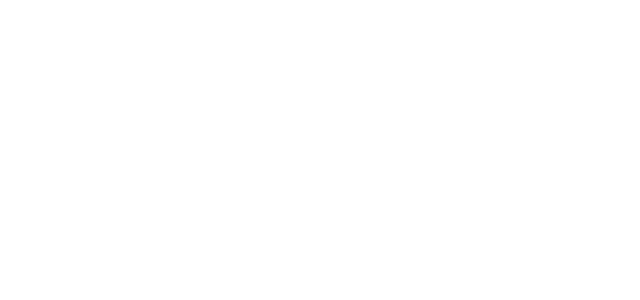
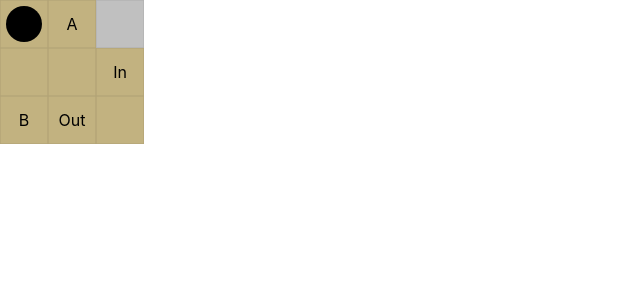
Before and after one commit to borodean/demo-pathfinder, a React (Create React App) app: page / in a window 1280 px wide. Shown: the top 300 px of the page, without its empty margins (0-640 px from the left). Built offline with nearby package versions, Linux system fonts and the light colour scheme.

Commit message:
Basic Grid / Cell components implementation

```diff
--- a/src/components/App/index.tsx
+++ b/src/components/App/index.tsx
@@ -1,7 +1,13 @@
 import React from 'react';
 
+import Grid from 'components/Grid';
+
 const App = () => {
-  return <div></div>;
+  return (
+    <div>
+      <Grid />
+    </div>
+  );
 };
 
 export default App;
--- /dev/null
+++ b/src/components/Cell/index.tsx
@@ -0,0 +1,19 @@
+import React, {FunctionComponent} from 'react';
+
+import {CellType} from 'config/constants';
+
+import {Cell} from './styles';
+
+type Props = {
+  type?: CellType;
+};
+
+const CellComponent: FunctionComponent<Props> = props => {
+  return <Cell {...props} />;
+};
+
+CellComponent.defaultProps = {
+  type: CellType.Regular
+};
+
+export default CellComponent;
--- /dev/null
+++ b/src/components/Cell/styles.tsx
@@ -0,0 +1,45 @@
+import React from 'react';
+import styled from 'styled-components';
+
+import {CellSize, CellType} from 'config/constants';
+
+export const Cell = styled(({type, ...props}) => <div {...props} />)`
+  align-items: center;
+  background: #c2b280;
+  box-shadow: inset 0 0 0 0.5px rgba(0, 0, 0, 0.1);
+  display: flex;
+  height: ${CellSize}px;
+  justify-content: center;
+  width: ${CellSize}px;
+
+  ${p => p.type === CellType.Boulder && `
+    &::after {
+      background: black;
+      border-radius: 50%;
+      content: '';
+      display: block;
+      height: 75%;
+      width: 75%;
+    }
+  `}
+
+  ${p => p.type === CellType.Gravel && `
+    background: silver;
+  `}
+
+  ${p => p.type === CellType.StartingLocation && `
+    &::after { content: 'A' }
+  `}
+
+  ${p => p.type === CellType.TargetLocation && `
+    &::after { content: 'B' }
+  `}
+
+  ${p => p.type === CellType.WormholeEntrance && `
+    &::after { content: 'In' }
+  `}
+
+  ${p => p.type === CellType.WormholeExit && `
+    &::after { content: 'Out' }
+  `}
+`;
--- /dev/null
+++ b/src/components/Grid/index.tsx
@@ -0,0 +1,23 @@
+import React, {FunctionComponent} from 'react';
+
+import {CellType} from 'config/constants';
+
+import {Cell, Grid} from './styles';
+
+const GridComponent: FunctionComponent = () => {
+  return (
+    <Grid width={3}>
+      <Cell type={CellType.Boulder} />
+      <Cell type={CellType.StartingLocation} />
+      <Cell type={CellType.Gravel} />
+      <Cell />
+      <Cell />
+      <Cell type={CellType.WormholeEntrance} />
+      <Cell type={CellType.TargetLocation} />
+      <Cell type={CellType.WormholeExit} />
+      <Cell />
+    </Grid>
+  );
+};
+
+export default GridComponent;
--- /dev/null
+++ b/src/components/Grid/styles.tsx
@@ -0,0 +1,14 @@
+import React from 'react';
+import styled from 'styled-components';
+
+import $Cell from 'components/Cell';
+import {CellSize} from 'config/constants';
+
+export const Cell = styled($Cell)`
+  float: left;
+`;
+
+export const Grid = styled(({width, ...props}) => <div {...props} />)`
+  overflow: hidden;
+  width: ${p => CellSize * p.width}px;
+`;
--- /dev/null
+++ b/src/config/constants.ts
@@ -0,0 +1,11 @@
+export const CellSize = 48;
+
+export enum CellType {
+  Boulder,
+  Gravel,
+  Regular,
+  StartingLocation,
+  TargetLocation,
+  WormholeEntrance,
+  WormholeExit
+}
```
